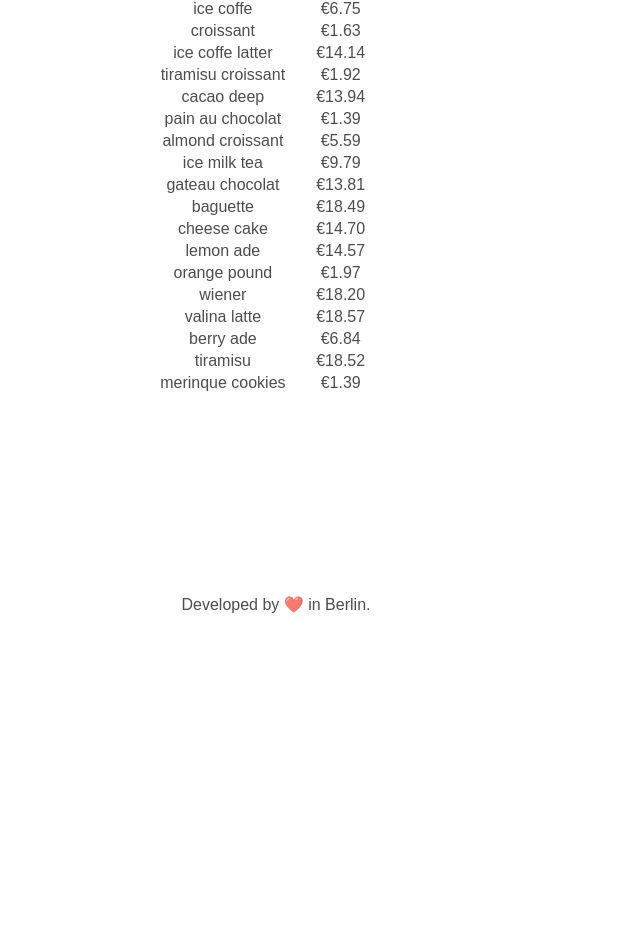
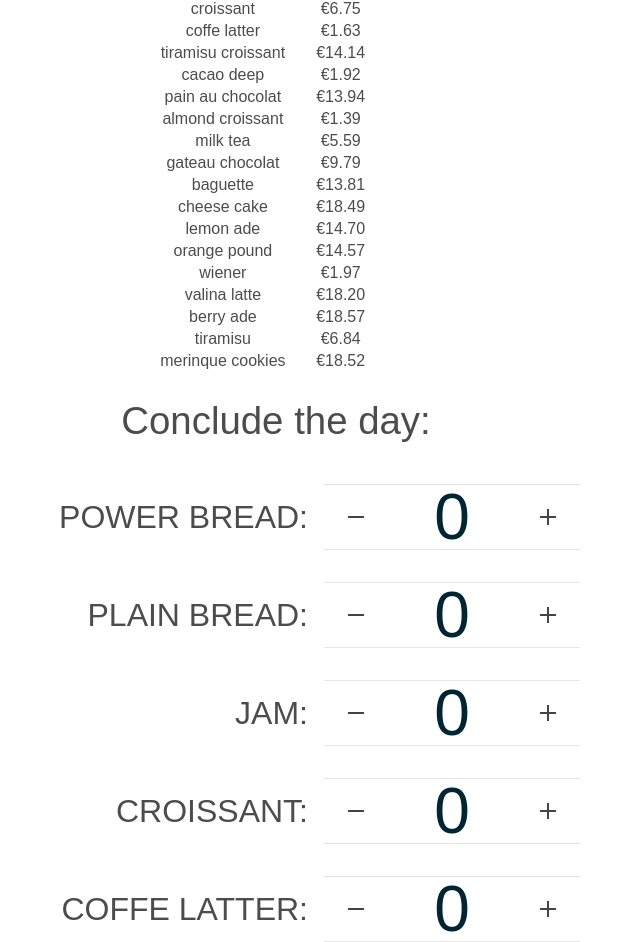
Before and after one commit to jarjan/naubay-frontend, a SvelteKit app: page /inventory in a window 1280 px wide. Shown: the part 155-1097 px from the top of the page, without its empty margins (364-1004 px from the left). Before the commit the page ends 800 px from the top, so only its background shows below. Built offline with nearby package versions, Linux system fonts and the light colour scheme.

Commit message:
conclude the day form

```diff
--- a/src/lib/data/products.json
+++ b/src/lib/data/products.json
@@ -2,14 +2,13 @@
   { "id": "1", "name": "power bread" },
   { "id": "2", "name": "plain bread" },
   { "id": "3", "name": "jam" },
-  { "id": "4", "name": "ice coffe" },
   { "id": "5", "name": "croissant" },
-  { "id": "6", "name": "ice coffe latter" },
+  { "id": "6", "name": "coffe latter" },
   { "id": "7", "name": "tiramisu croissant" },
   { "id": "8", "name": "cacao deep" },
   { "id": "9", "name": "pain au chocolat" },
   { "id": "10", "name": "almond croissant" },
-  { "id": "11", "name": "ice milk tea" },
+  { "id": "11", "name": "milk tea" },
   { "id": "12", "name": "gateau chocolat" },
   { "id": "13", "name": "baguette" },
   { "id": "14", "name": "cheese cake" },
--- a/src/routes/inventory/+page.svelte
+++ b/src/routes/inventory/+page.svelte
@@ -1,4 +1,5 @@
 <script lang="ts">
+	import Counter from '../Counter.svelte';
   import products from "$lib/data/products.json";
 </script>
 
@@ -15,6 +16,15 @@
     </tr>
     {/each}
   </table>
+  <h1>Conclude the day:</h1>
+  <form class="conclude__form">
+    <!-- list of sold items for the day -->
+    {#each products as product}
+    <div class="conclude_item"><span class="conclude_item_name">{product.name.toUpperCase()}:</span><Counter /></div>
+    {/each}
+
+    <button class="conclude__button" type="submit">Conclude</button>
+  </form>
 </div>
 
 <style>
@@ -22,4 +32,26 @@
     margin: auto;
     text-align: center;
   }
+
+  .conclude__form {
+    display: flex;
+    flex-direction: column;
+    width: 800px;
+    align-items: center;
+    justify-content: center;
+  }
+
+  .conclude_item {
+    display: flex;
+    width: 100%;
+    justify-content: flex-start;
+    align-items: center;
+  }
+
+  .conclude_item_name {
+    flex-grow: 1;
+    font-size: 2rem;
+    margin-right: 1rem;
+    text-align: right;
+  }
 </style>
```
